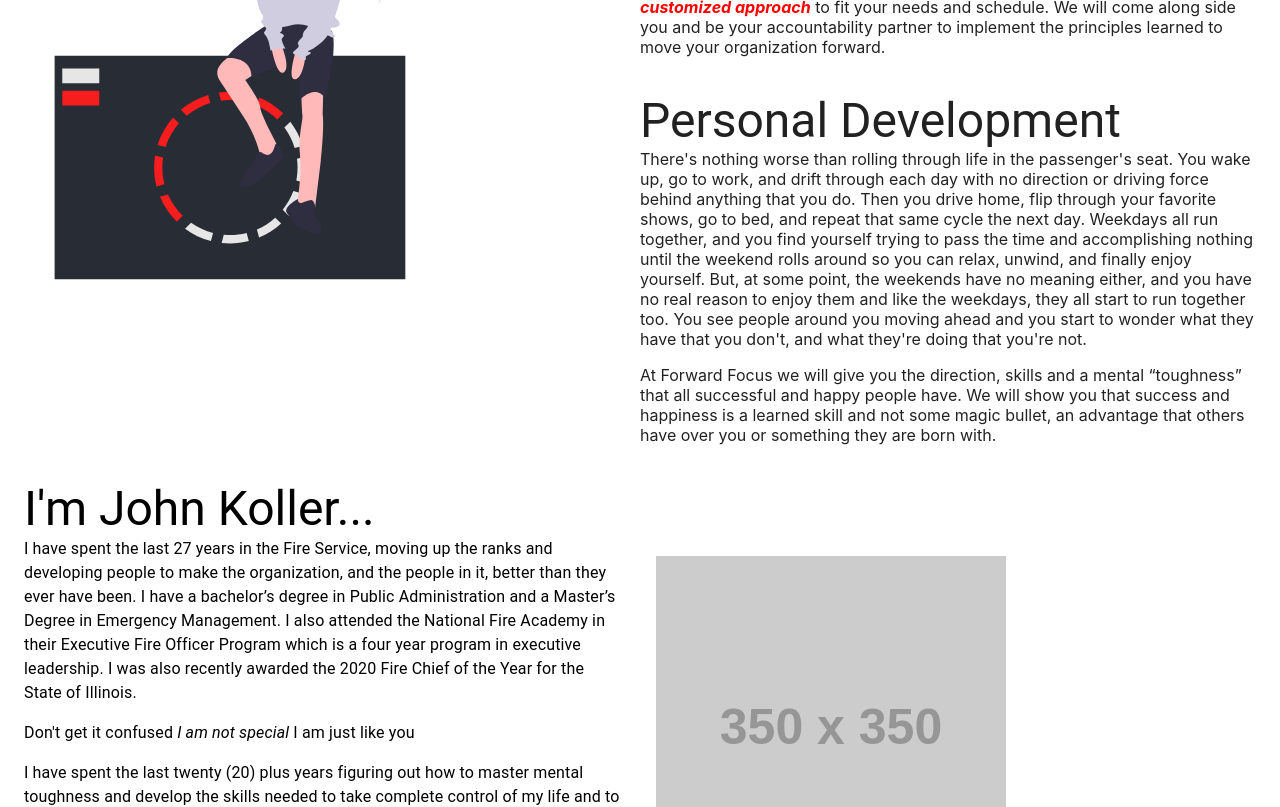
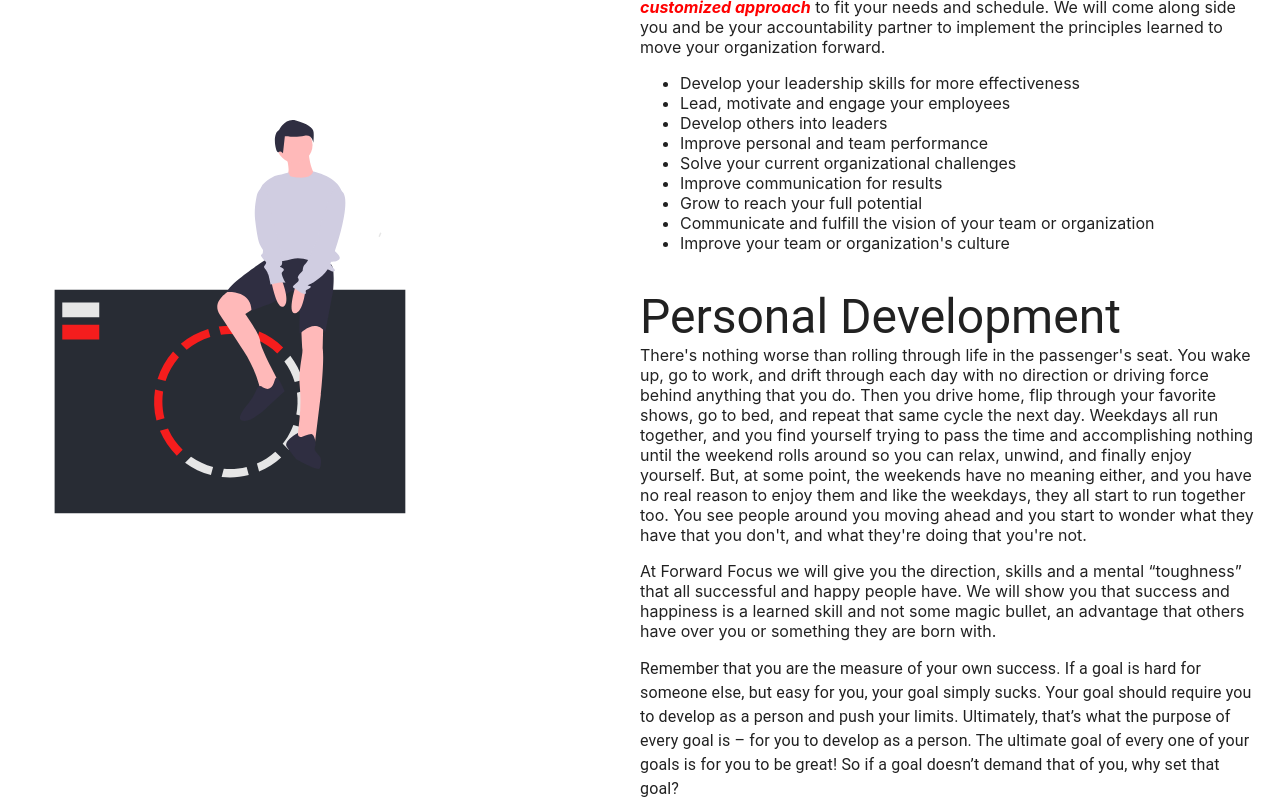
Before and after one commit to jumo2/forward-focus, a React (Create React App) app: page / in a window 1280 px wide. Shown: the part 840-1647 px from the top of the page. Built offline with nearby package versions, Linux system fonts and the light colour scheme.

Commit message:
Update Sections with additional content, vulnerability fixes

```diff
--- a/src/App.js
+++ b/src/App.js
@@ -125,52 +125,29 @@ const [anchorEl, setAnchorEl] = React.useState(null);
                             <Typography variant="p" paragraph={true}>Forward Focus offers leaders the support they need to be effective. We help leaders find deeper understanding of themselves and others. They learn to act with intention, building high-trust environments that support belonging and performance.</Typography>
                             <Typography variant="p" paragraph={true}>With Forward Focus, emerging leaders address self-limiting beliefs and push their leadership to the next level. Seasoned leaders can learn to reinvigorate their style to match today’s talent needs.</Typography>
                             <Typography variant="p" paragraph={true}>At Forward Focus, our leadership development program will be tailored to meet the specific needs and goals of your organization. The content can be delivered in the form of: <strong><em style={{color: "red"}}>one on one coaching</em></strong>, <strong><em style={{color: "red"}}>group coaching</em></strong>, <em style={{color: "red"}}><strong>SWOT analysis</strong></em> or a <strong><em style={{color: "red"}}>customized approach</em></strong> to fit your needs and schedule. We will come along side you and be your accountability partner to implement the principles learned to move your organization forward. </Typography>
+                            <ul>
+                                <li>Develop your leadership skills for more effectiveness</li>
+                                <li>Lead, motivate and engage your employees</li>
+                                <li>Develop others into leaders</li>
+                                <li>Improve personal and team performance</li>
+                                <li>Solve your current organizational challenges</li>
+                                <li>Improve communication for results</li>
+                                <li>Grow to reach your full potential</li>
+                                <li>Communicate and fulfill the vision of your team or organization</li>
+                                <li>Improve your team or organization's culture</li>
+                            </ul>
                         </Paper>
                         <br></br>
                         <Paper elevation="0">
                             <Typography variant="h3">Personal Development</Typography>
                             <Typography variant="p" paragraph={true}>There's nothing worse than rolling through life in the passenger's seat. You wake up, go to work, and drift through each day with no direction or driving force behind anything that you do. Then you drive home, flip through your favorite shows, go to bed, and repeat that same cycle the next day. Weekdays all run together, and you find yourself trying to pass the time and accomplishing nothing until the weekend rolls around so you can relax, unwind, and finally enjoy yourself. But, at some point, the weekends have no meaning either, and you have no real reason to enjoy them and like the weekdays, they all start to run together too. You see people around you moving ahead and you start to wonder what they have that you don't, and what they're doing that you're not.</Typography>
                             <Typography variant="p" paragraph={true}>At Forward Focus we will give you the direction, skills and a mental “toughness” that all successful and happy people have. We will show you that success and happiness is a learned skill and not some magic bullet, an advantage that others have over you or something they are born with.
-
-</Typography>
+                            </Typography>
+                            <Typography varient="p" paragraph={true}>Remember that you are the measure of your own success. If a goal is hard for someone else, but easy for you, your goal simply sucks. Your goal should require you to develop as a person and push your limits. Ultimately, that’s what the purpose of every goal is – for you to develop as a person.  The ultimate goal of every one of your goals is for you to be great!  So if a goal doesn’t demand that of you, why set that goal?</Typography>
+                            <Typography varient="p" paragraph={true}>The bottom line is this: You are the greatest threat to your success. Your excuses are the greatest obstacles to your achievement.  You have to win the battle of the mind.  When you encounter yourself making an excuse, you have to actively take control of your thought process and deny the excuse access.</Typography>
                         </Paper>
                     </Grid>
                 </Grid>
-
-
-
-                {/* <Grid container spacing={2}>
-                    <Grid justify="flex-end" alignItems="flex-end"
-                     item xs={12} sm={4}>
-                         <Card  elevation={3}>
-                            <CardContent >
-                                <h2>Leadership Coaching</h2>
-                                <p>Sed ut perspiciatis unde omnis iste natus error sit voluptatem accusantium doloremque laudantium, totam rem aperiam, eaque ipsa quae ab illo inventore veritatis et quasi architecto beatae vitae dicta sunt explicabo. Nemo enim ipsam voluptatem quia voluptas sit aspernatur aut odit aut fugit, sed quia consequuntur magni dolores eos qui ratione voluptatem sequi nesciunt.</p>
-                            </CardContent>
-                         </Card>
-                     </Grid>
-                    <Grid justify="flex-end" alignItems="flex-end"
-                     item xs={12} sm={4}>
-                         <Card  elevation={3}>
-                            <CardContent>
-                               <h2>Youth Mentorship</h2>
-                                <p>Sed ut perspiciatis unde omnis iste natus error sit voluptatem accusantium doloremque laudantium, totam rem aperiam, eaque ipsa quae ab illo inventore veritatis et quasi architecto beatae vitae dicta sunt explicabo. Nemo enim ipsam voluptatem quia voluptas sit aspernatur aut odit aut fugit, sed quia consequuntur magni dolores eos qui ratione voluptatem sequi nesciunt.</p>
-                            </CardContent>
-                         </Card>
-                     </Grid>
-                                         <Grid justify="flex-end" alignItems="flex-end"
-                     item xs={12} sm={4}>
-                         <Card  elevation={3}>
-                            <CardContent>
-                                <h2>Adult Mentorship</h2>
-                                <p>Sed ut perspiciatis unde omnis iste natus error sit voluptatem accusantium doloremque laudantium, totam rem aperiam, eaque ipsa quae ab illo inventore veritatis et quasi architecto beatae vitae dicta sunt explicabo. Nemo enim ipsam voluptatem quia voluptas sit aspernatur aut odit aut fugit, sed quia consequuntur magni dolores eos qui ratione voluptatem sequi nesciunt.</p>
-                            </CardContent>
-                         </Card>
-                     </Grid>
-                </Grid>
-                <Grid>
-
-                </Grid> */}
                 <br></br>
             </Container>
             </div>
--- a/src/comps/Reviews.js
+++ b/src/comps/Reviews.js
@@ -43,7 +43,6 @@ function Review(props)
 
 function Reviews(props)
 {
-    console.log(props)
     return (
 
 
```
Also changed, not shown: 2 other files (tests, documents, lock files or other folders).
